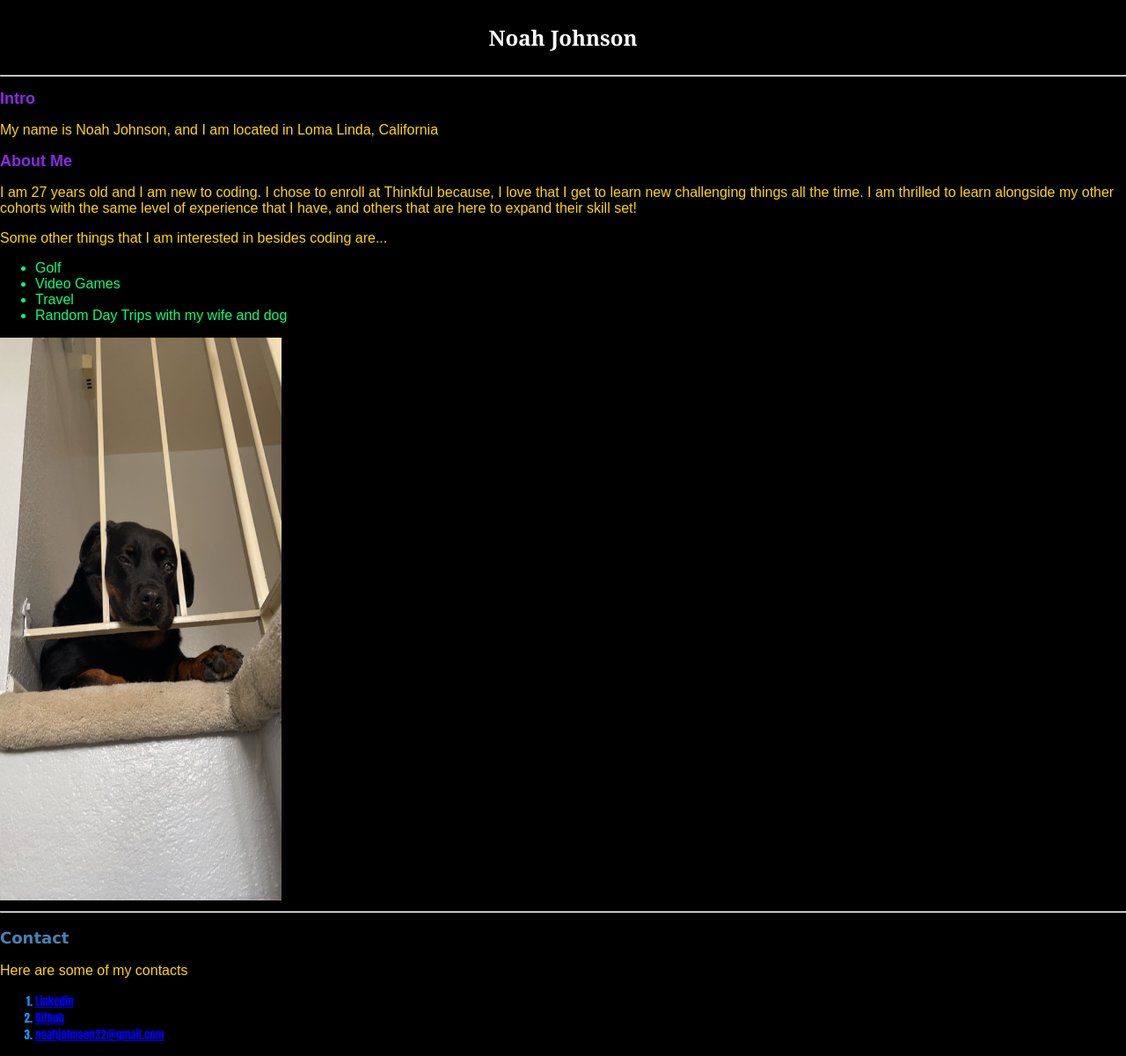
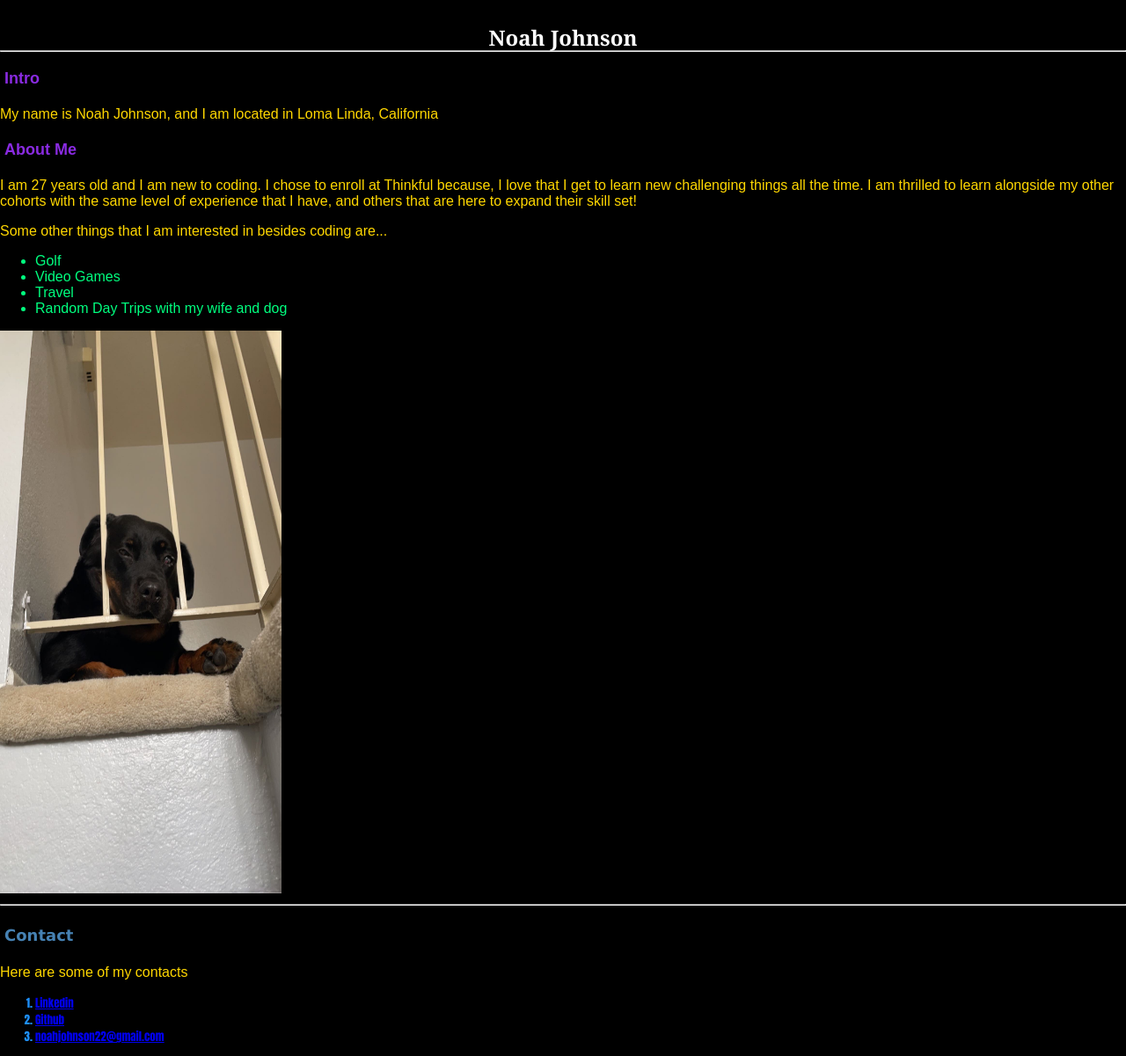
Before and after one commit to noahj22/Portfolio, a plain HTML site: page index.html in a window 1280 px wide. Shown: the whole page at 88% size. Drawn offline with Linux system fonts and the light colour scheme.

Commit message:
Update cssPortfolio.css

```diff
--- a/cssPortfolio.css
+++ b/cssPortfolio.css
@@ -3,18 +3,21 @@ h1{
     font-family: Georgia, 'Times New Roman', Times, serif;
     font-size: x-large;
     padding:10px 20px;
+    height: 5px;
 }
 /*h1 is the most important so I wanted it to pop out the most*/
 h2{
     color: blueviolet;
     font-family: Arial, Helvetica, sans-serif;
     font-size: large;
+    padding: 5px;
 }
 /*for h2 it is also important, I wanted it to be a little more subtle and I really liked the blueviolet look with the black background*/
 h3{
     color: steelblue;
     font-family: 'Lucida Sans', 'Lucida Sans Regular', 'Lucida Grande', 'Lucida Sans Unicode', Geneva, Verdana, sans-serif;
     font-size: large;
+    padding: 5px;
 }
 /*contact list on the bottom of the page*/
 p{
```
